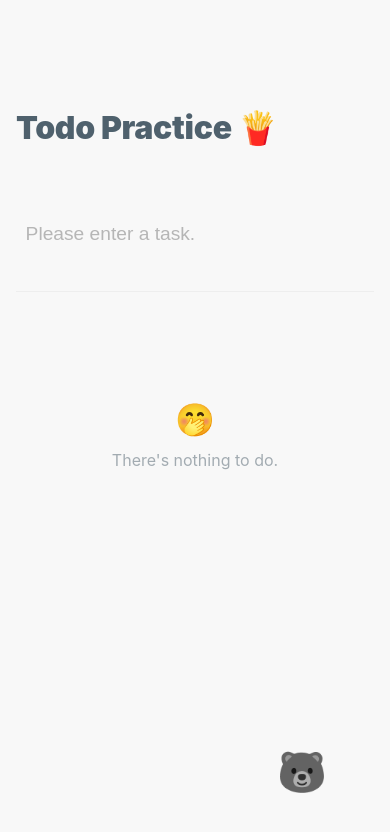
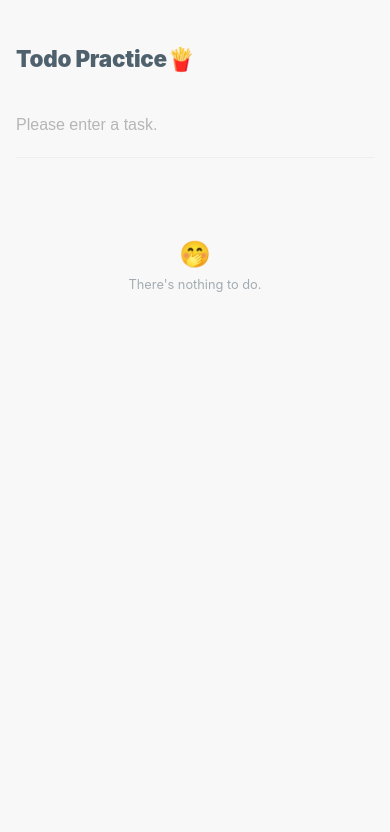
Before and after one commit to cksrlcks/todo-context, a React (Create React App) app: page / in a window 390 px wide. Shown: the top 832 px of the page. Built offline with nearby package versions, Linux system fonts and the light colour scheme.

Commit message:
mobile css

```diff
--- a/src/component/footer/Footer.js
+++ b/src/component/footer/Footer.js
@@ -29,6 +29,9 @@ const FooterBlock = styled.footer`
   display: flex;
   justify-content: center;
   align-items: center;
+  @media screen and (max-width: 425px) {
+    display: none;
+  }
   span {
     font-size: 40px;
     display: block;
--- a/src/component/header/Header.js
+++ b/src/component/header/Header.js
@@ -3,7 +3,7 @@ import styled from "styled-components";
 const Header = () => {
   return (
     <HeaderBlock>
-      Todo Practice{" "}
+      Todo Practice
       <span role="img" aria-label="potato">
         🍟
       </span>
@@ -18,4 +18,9 @@ const HeaderBlock = styled.header`
   font-weight: 900;
   letter-spacing: -0.01em;
   padding-top: 2em;
+  @media screen and (max-width: 425px) {
+    padding-top: 0;
+    font-size: 1.4em;
+    margin-bottom: 1em;
+  }
 `;
--- a/src/component/todo/AddTodo.js
+++ b/src/component/todo/AddTodo.js
@@ -69,6 +69,10 @@ const FormBox = styled.form`
   border-bottom: 1px solid #eee;
   margin-top: 2em;
   margin-bottom: 3em;
+  @media screen and (max-width: 425px) {
+    margin-top: 0;
+    margin-bottom: 2em;
+  }
 `;
 
 const InputBox = styled.input`
@@ -81,6 +85,10 @@ const InputBox = styled.input`
   border: none;
   &::placeholder {
     opacity: 0.5;
+  }
+  @media screen and (max-width: 425px) {
+    padding: 2em 0 2em;
+    font-size: 1em;
   }
 `;
 
--- a/src/component/todo/TodoItem.js
+++ b/src/component/todo/TodoItem.js
@@ -91,6 +91,10 @@ const TodoItemBlock = styled.div`
     flex-grow: 1;
     font-size: 1.2em;
     overflow: hidden;
+    margin-top: 0.2em;
+    line-height: 1em;
+    display: flex;
+    align-items: center;
   }
   button {
     flex-grow: 0;
--- a/src/component/todo/TodoList.js
+++ b/src/component/todo/TodoList.js
@@ -30,6 +30,9 @@ export default TodoList;
 
 const TodoBody = styled.div`
   padding: 0 0.5em;
+  @media screen and (max-width: 425px) {
+    font-size: 0.8em;
+  }
   .info {
     opacity: 0.8;
     margin-bottom: 2em;
```
